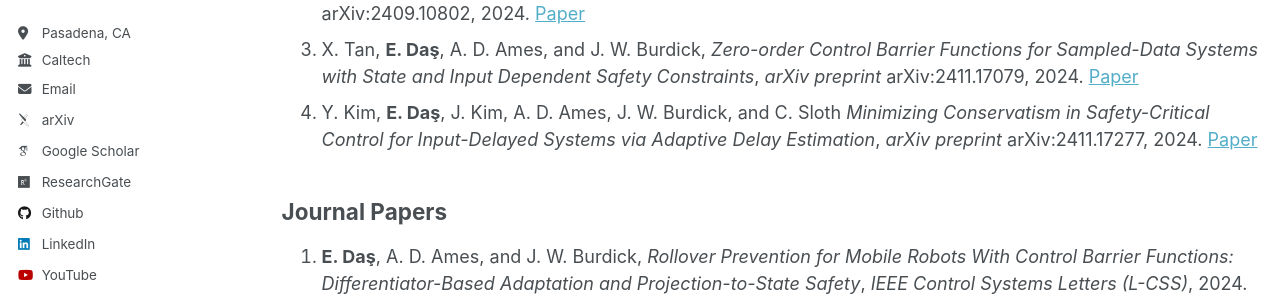
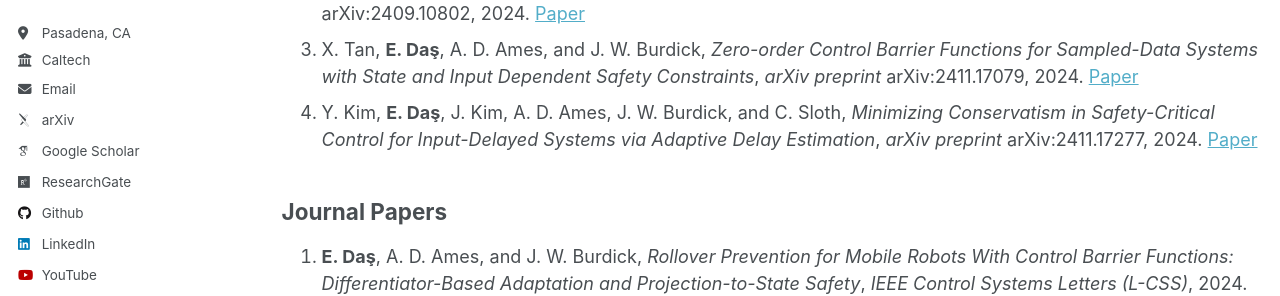
Before and after one commit to ersindas/ersindas.github.io, a Jekyll site: the page built from _pages/publications.md, in a window 1280 px wide and 900 px high. Shown: the part 359-655 px from the top of the window. Built offline with Jekyll 4.4.1, drawn with Linux system fonts in a browser that asks for light colours; some web fonts are replaced.

```diff
--- a/_pages/publications.md
+++ b/_pages/publications.md
@@ -12,7 +12,7 @@ author_profile: true
 1. **E. Daş**, J. W. Burdick, *Robust Control Barrier Functions using Uncertainty Estimation with Application to Mobile Robots*, *arXiv preprint* arXiv:2401.01881, 2024. [Paper](https://arxiv.org/pdf/2401.01881)
 2. **E. Daş**, J. W. Burdick, *Bayesian Optimal Experimental Design for Robot Kinematic Calibration*, *arXiv preprint* arXiv:2409.10802, 2024. [Paper](https://arxiv.org/pdf/2409.10802)
 3. X. Tan, **E. Daş**, A. D. Ames, and J. W. Burdick, *Zero-order Control Barrier Functions for Sampled-Data Systems with State and Input Dependent Safety Constraints*, *arXiv preprint* arXiv:2411.17079, 2024. [Paper](https://arxiv.org/pdf/2411.17079)
-4. Y. Kim, **E. Daş**, J. Kim, A. D. Ames, J. W. Burdick, and C. Sloth *Minimizing Conservatism in Safety-Critical Control for Input-Delayed Systems via Adaptive Delay Estimation*, *arXiv preprint* arXiv:2411.17277, 2024. [Paper](https://arxiv.org/pdf/2411.17277)
+4. Y. Kim, **E. Daş**, J. Kim, A. D. Ames, J. W. Burdick, and C. Sloth, *Minimizing Conservatism in Safety-Critical Control for Input-Delayed Systems via Adaptive Delay Estimation*, *arXiv preprint* arXiv:2411.17277, 2024. [Paper](https://arxiv.org/pdf/2411.17277)
 
 ## Journal Papers
 
```
